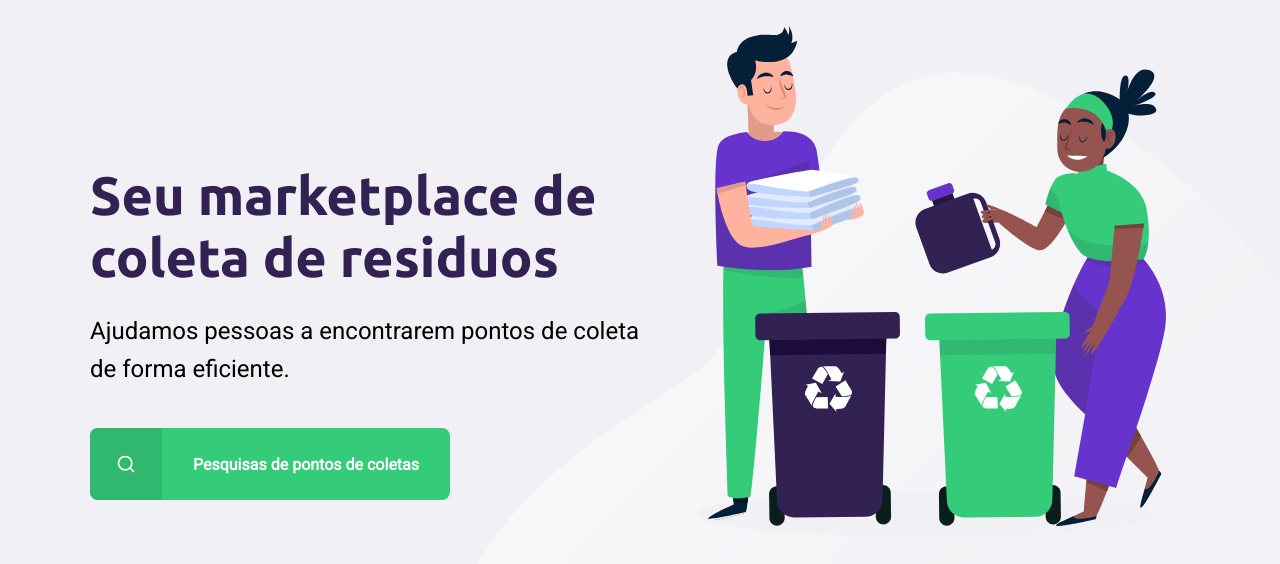
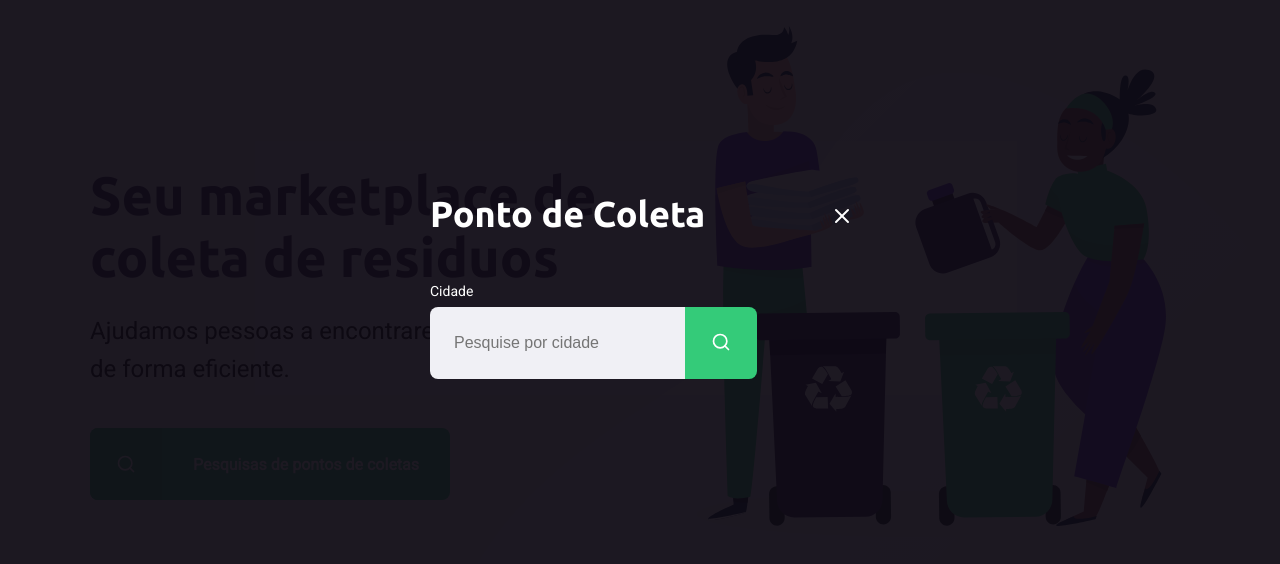
Before and after one commit to IlkaCarmo/Site-Ecoleta, a plain HTML site: page index.htm in a window 1280 px wide. Both pictures are taken after a click on the link "Pesquisas de pontos de coletas". Shown: the part 114-678 px from the top of the page. Drawn offline with Linux system fonts and the light colour scheme.

Commit message:
fim pagina create-point

```diff
--- a/index.htm
+++ b/index.htm
@@ -10,13 +10,8 @@
 
     <link rel="stylesheet" href="/styles/main.css">
     <link rel="stylesheet" href="/styles/home.css">
+    <link rel="stylesheet" href="/styles/modal.css">
     <link rel="stylesheet" href="/styles/responsive.css">
-
-
-
-
-
-
 </head>
 <body>
 
@@ -44,5 +39,27 @@
     </div>
 
 
+    <div id="modal" class="hide">
+        <div class="content">
+            <div class="header">
+               <h1>Ponto de Coleta</h1>
+               <a href="#">Fechar</a>
+
+        </div>
+            <form action="">
+                <label for="search">Cidade</label>
+                <div class= "search field">
+                    <input type="text"
+                    name="search"
+                    placeholder="Pesquise por cidade"> <!--mostra o que digitar no campo-->
+                    <button>
+                        <img src="/assets/search.svg" alt="Buscar">
+                    </button>
+                </div>
+            </form>
+    </div>
+    </div>
+
+    <script src="/scripts/index.js"></script>
 </body>
 </html>
--- /dev/null
+++ b/scripts/index.js
@@ -0,0 +1,13 @@
+const buttonSesrch = document.querySelector("#page-home main a")
+const modal = document.querySelector("#modal")
+const close = document.querySelector("#modal .header a")
+
+buttonSesrch.addEventListener("click",() => {
+    modal.classList.remove("hide")
+
+
+})
+
+close.addEventListener("click", () =>{
+    modal.classList.add("hide")
+})
--- a/styles/create-point.css
+++ b/styles/create-point.css
@@ -52,6 +52,7 @@ form{
 
  form fieldset{
      margin-top: 64px;
+     border: 0;
  }
 
  form legend{
@@ -165,5 +166,8 @@ margin-left: 24px;
 .items-grid li.selected{
         background: #e1faec;
         border:  2px solid #34cb79;
-
 }
+.items-grid li img,
+.items-grid li span{
+    pointer-events: none;
+}
--- /dev/null
+++ b/styles/modal.css
@@ -0,0 +1,99 @@
+#modal {
+    background-color: #0e0a14ef;
+
+    height: 100vh;
+    width: 100vw;
+
+    position: fixed;
+    top: 0;
+
+    display: flex;
+    justify-content: center;
+    align-items: center;
+
+    transition: 400ms;
+}
+
+#modal.hide{
+    display: none;
+}
+
+
+
+
+#modal .content {
+    color: white;
+
+    width: 420px;
+
+}
+
+
+#modal .header {
+display: flex;
+align-items: center;
+justify-content: space-between;
+
+margin-bottom: 48px;
+
+}
+
+#modal .header a {
+background-image: url("../assets/x.svg");
+
+width: 20px;
+height: 20px;
+
+display: flex;
+
+font-size: 0.01px;
+}
+#modal .header h1{
+
+    color: white;
+
+    font-size: 36px;
+    line-height: 42px;
+}
+
+#modal  form label{
+
+    font-size: 14px;
+    line-height: 16px;
+
+    display: block;
+    margin-bottom:  8px;
+}
+
+#modal form .field{
+    display: flex;
+
+}
+
+#modal form input{
+    display: 1;
+
+    background-color: #f0f0f5;
+
+    border-radius: 8px 0 0 8px;
+    border: 0;
+
+    padding: 16px 24px;
+
+     font-size: 16px;
+     color: #6c6c80;
+}
+#modal form  button{
+
+    width: 72px;
+    height: 72px;
+
+    background-color: var(--primary-color);
+
+    border: 0;
+    border-radius: 0 8px 8px 0;
+}
+/*quando passa o mausem em sima do butam muda a cor*/
+#modal form button:hover{
+    background-color: #2fb85e;
+}
```
Also changed, not shown: create-point.html (+2 -4 lines), scripts/create-point.js (+51 -0 lines).
